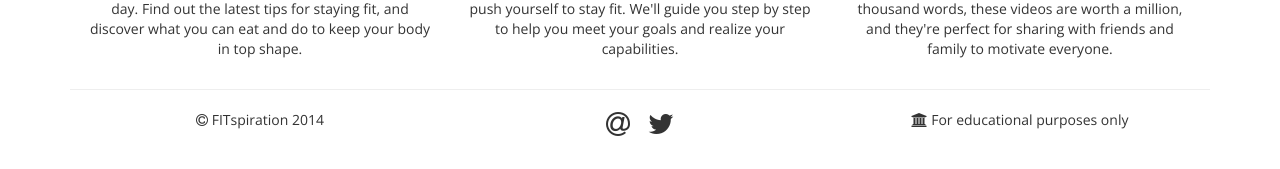
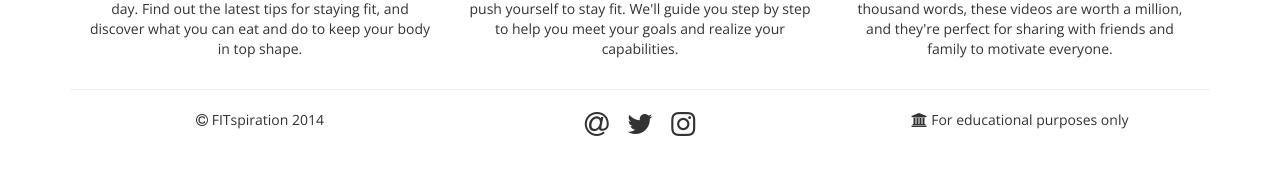
Before and after one commit to JasonPuglisi/fitspiration-website, a PHP site: page /index.php in a window 1280 px wide. Shown: the part 1091-1260 px from the top of the page. Run offline with PHP 8.4, Linux system fonts and the light colour scheme; data that the repository does not hold is empty; some libraries are stand-ins or nearby versions.

Commit message:
Added Instagram link

```diff
--- a/php/footer.php
+++ b/php/footer.php
@@ -9,6 +9,8 @@
 							<a href='mailto:contact@findanewmax.com' class='icon-link'><i class='fa fa-at fa-2x'></i></a>
 							&nbsp;&nbsp;&nbsp;
 							<a href='https://twitter.com/FITspirationVEI' class='icon-link'><i class='fa fa-twitter fa-2x'></i></a>
+							&nbsp;&nbsp;&nbsp;
+							<a href='http://instagram.com/fitspirationvei' class='icon-link'><i class='fa fa-instagram fa-2x'></i></a>
 						</p>
 				</div>
 				<div class='col-md-4'>
```
